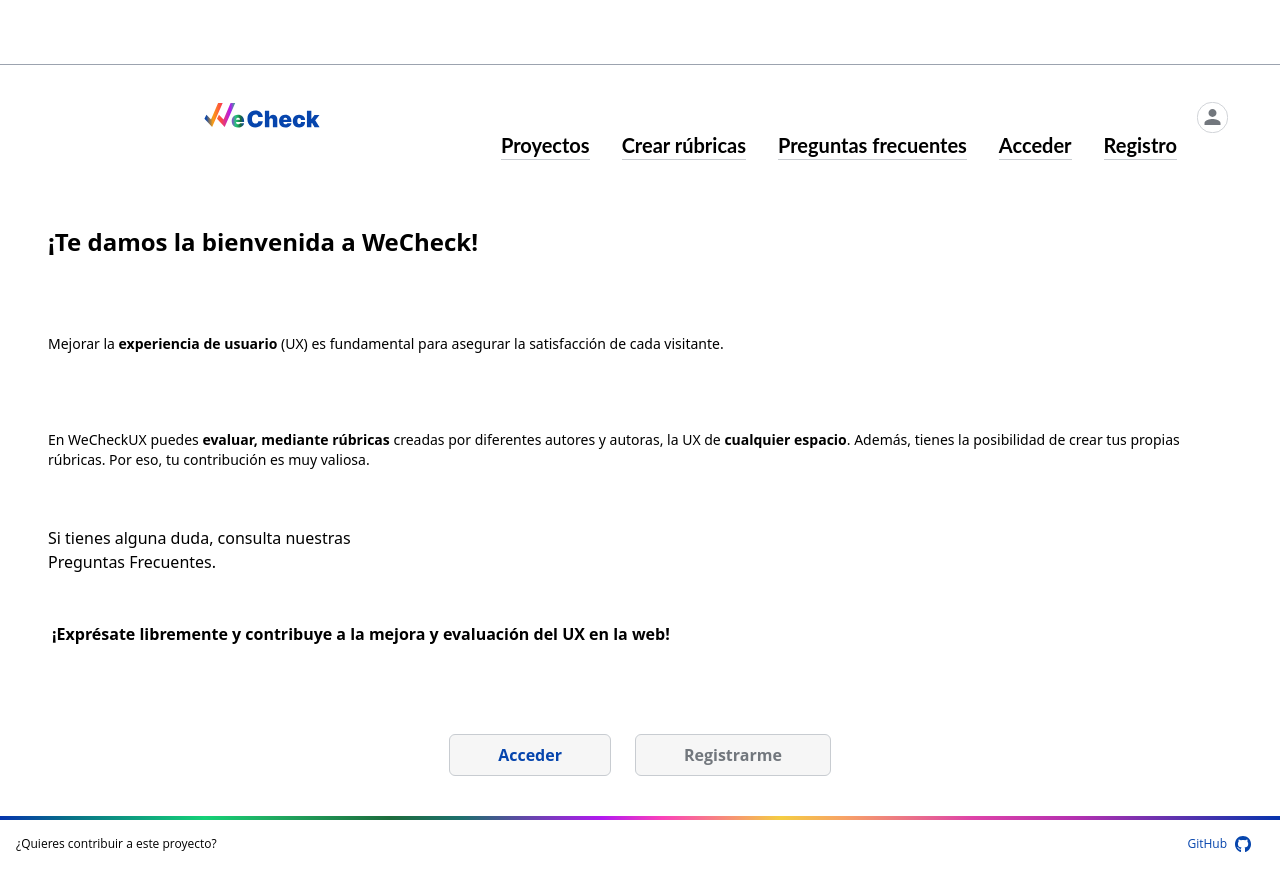
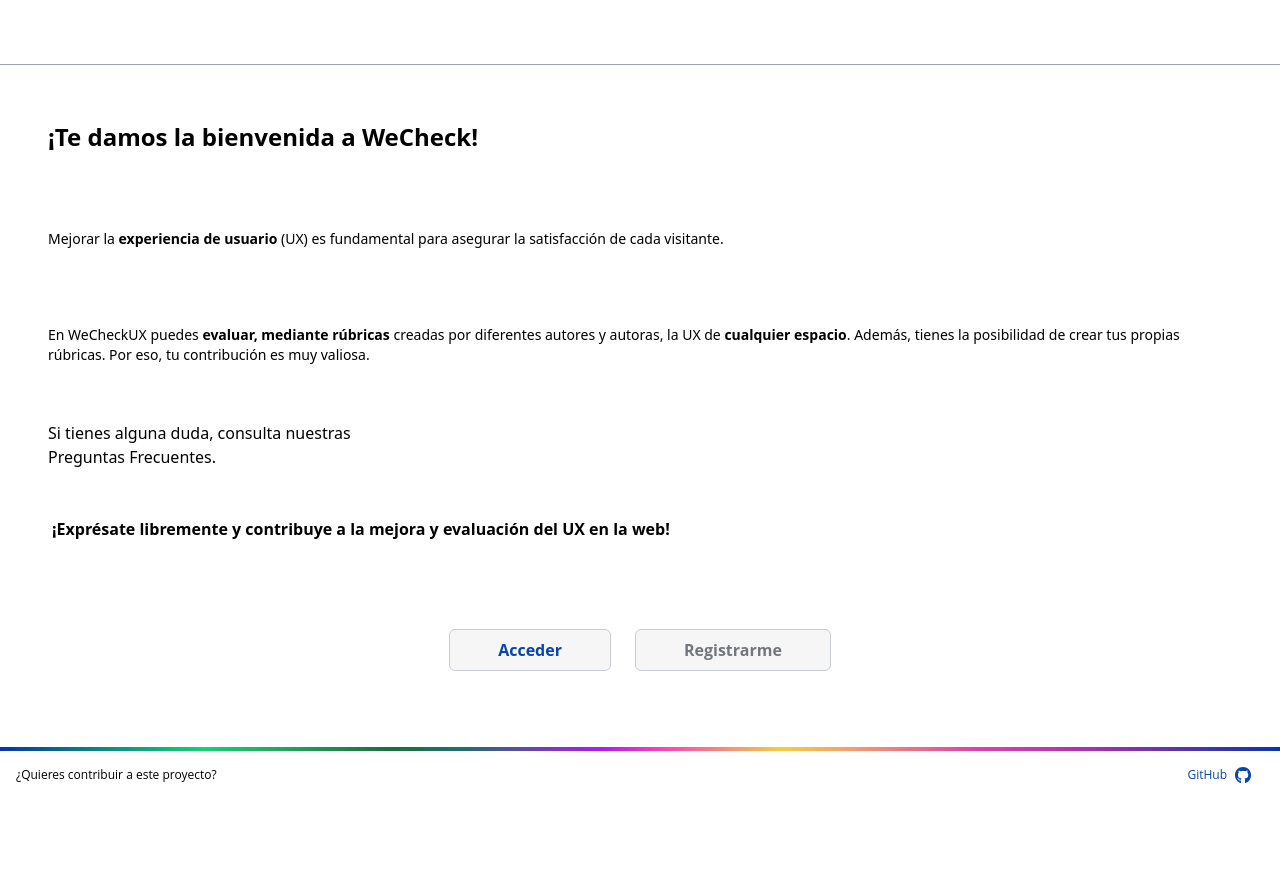
Before and after one commit to Rubrics-project/WeCheckUx, a React (Vite) app in the folder react/: page / in a window 1280 px wide. After the commit the page ends 800 px from the top, so only its background shows below. Built offline with nearby package versions, Linux system fonts and the light colour scheme.

Commit message:
Update header

```diff
--- a/react/src/components/Header.jsx
+++ b/react/src/components/Header.jsx
@@ -7,7 +7,6 @@
   return (
     <>
       <Menu />
-      <Nav />
       <UserMenu />
     </>
   );
--- a/react/src/components/menu/Menu.jsx
+++ b/react/src/components/menu/Menu.jsx
@@ -16,9 +16,9 @@
             className="HAMBURGER-ICON fixed top-[40px] left-[10px] space-y-2"
             onClick={() => setIsNavOpen((prev) => !prev)}
           >
+            {/* <span className="block h-0.5 w-8 animate-pulse bg-gray-600"></span>
             <span className="block h-0.5 w-8 animate-pulse bg-gray-600"></span>
-            <span className="block h-0.5 w-8 animate-pulse bg-gray-600"></span>
-            <span className="block h-0.5 w-8 animate-pulse bg-gray-600"></span>
+            <span className="block h-0.5 w-8 animate-pulse bg-gray-600"></span> */}
           </div>
           <div className={isNavOpen ? "showMenuNav" : "hideMenuNav"}>
             <div
```
